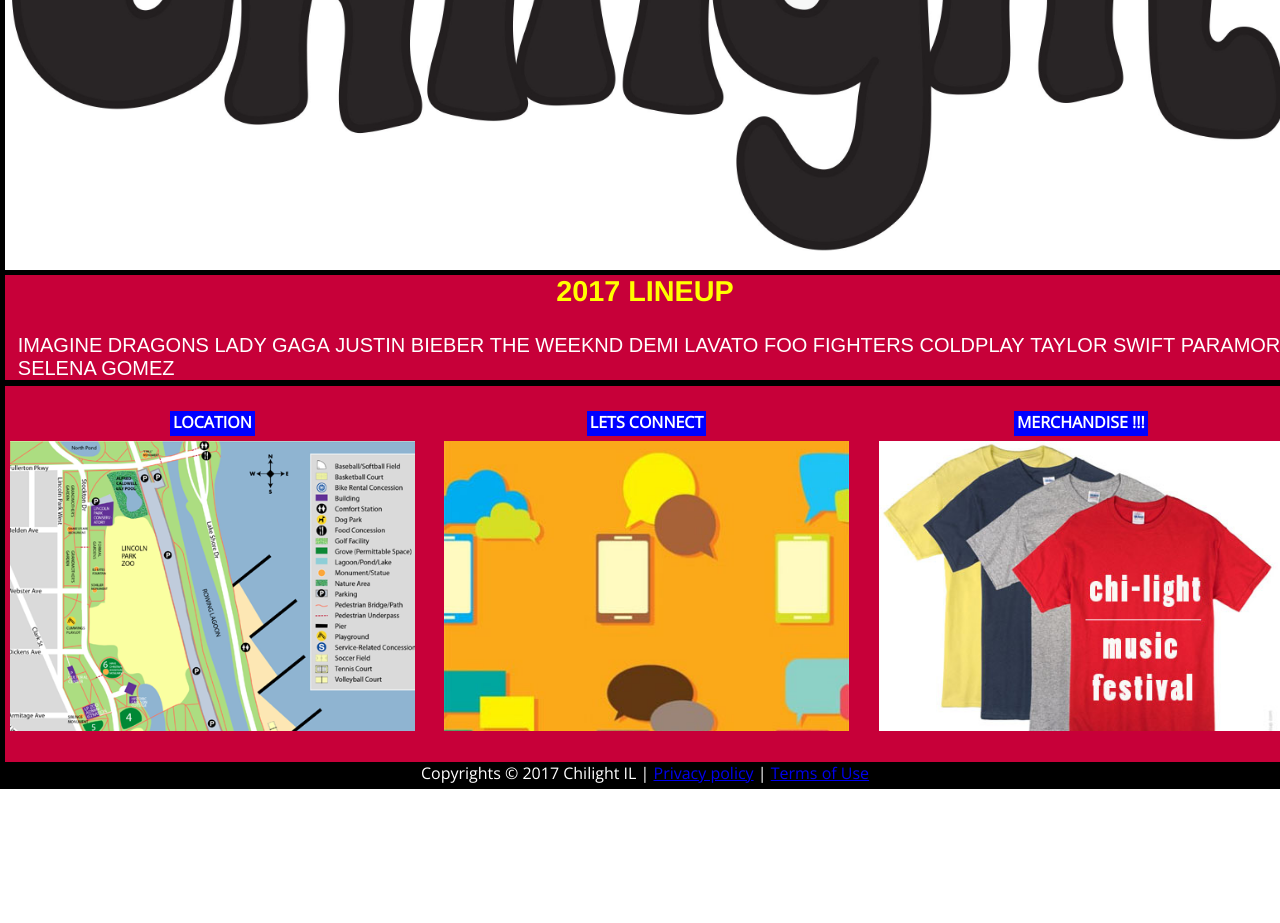
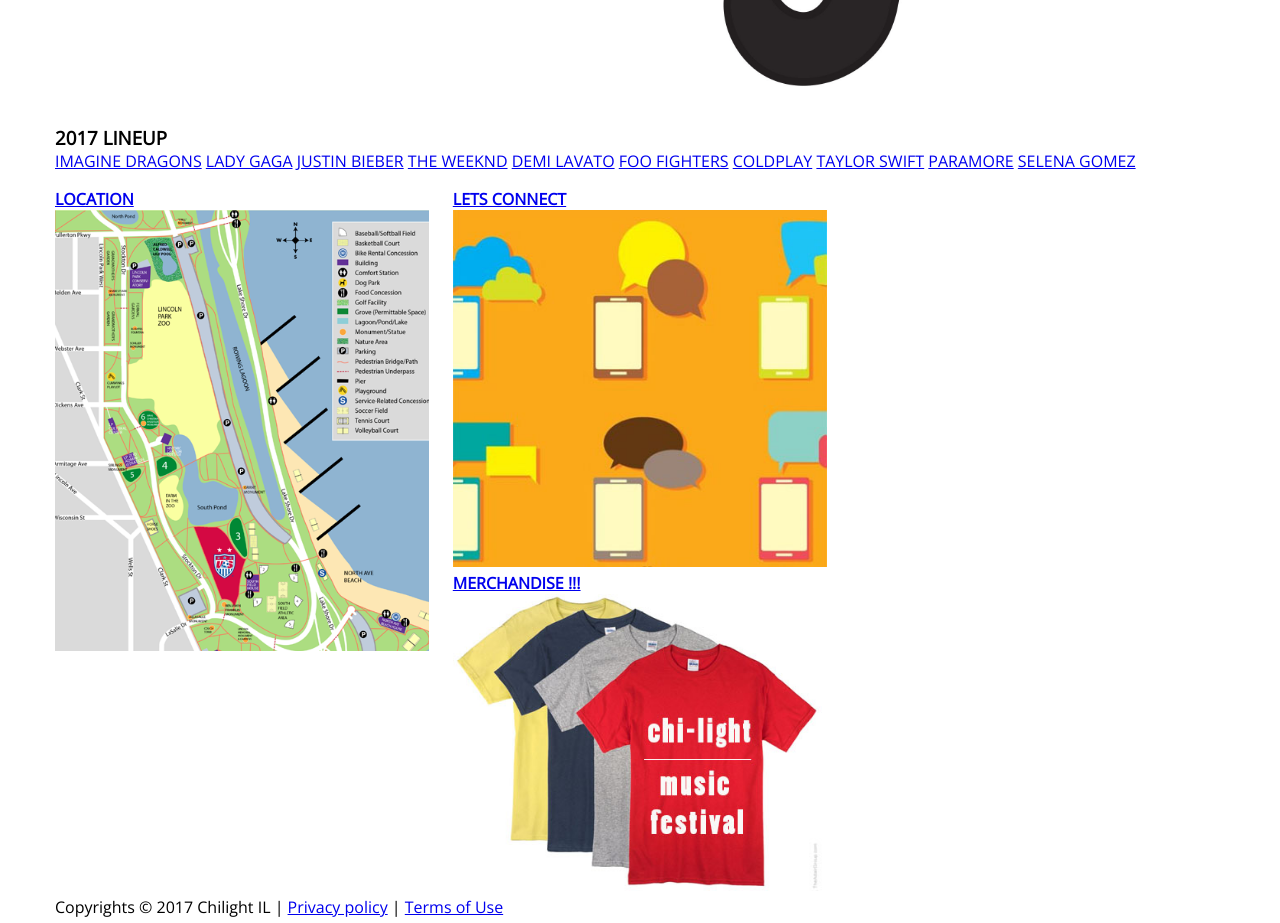
Before and after one commit to woodelin/mmp200, a plain HTML site: page prototype2/candice.html in a window 1280 px wide. Shown: the part 620-1543 px from the top of the page. Before the commit the page ends 1409 px from the top, so only its background shows below. Drawn offline with nearby package versions, Linux system fonts and the light colour scheme.

Commit message:
Update candice.css

```diff
--- a/prototype2/candice.css
+++ b/prototype2/candice.css
@@ -10,14 +10,10 @@ body{
     /*background-position: bottom;*/
     background-size: cover;
 }
-
-
-img{width:100%;}
 .container{
-	width:100%;
+	max-width:1170px;
 	padding:5px;
 	margin:0 auto;
-    background-color: black;
 }
 #main-menu{
 	display:none;
@@ -33,26 +29,14 @@ nav li{
 nav li ul{
 	display: none;
 }
+nav li: hover ul{
+	display: block;
+}
 
 h1{
 	text-align:right;
 	margin:0.5em 0;
 }
-
-h3 {
-	text-align: center;
-    font-size: 100%;
-     font-style: bold;
-    font-size: 180%;
-    font-family: helvetica, arial;
-    color: yellow;
-}
-
-footer {
-	text-align: center;
-    color: white;
-}
-
 /* Dropdown Button */
 .dropbtn {
     background-color: #000000;
@@ -99,144 +83,58 @@ footer {
 .show {display:block;}
 
 
-
-#date-loc{
-	float:right;
-	width:80%;
-	text-align:right;
+#slideshow img, #direction img{
+	width:100%;
 }
 
-/*#slideshow img, #direction img{
-	width:100%;
-}*/
-
-/*#lineup, #news, aside{
+#lineup, #news, aside{
 	margin:1em 0;
-}*/
-
-
-
-#slideshow {
-    overflow: hidden;
-    margin: auto;
-
 }
 
-
 #lineup li{
-
 	display:inline-block;
-	list-style:none;
-    }
-
-#lineup a{
-    text-decoration: none;
-    font-style:bold;
-    font-family: arial;
-    font-size: 100%;
-    color: white;
+	list-style-type: 0.5em;
 }
-
-#lineup a:hover{
-    background-color: white;
-    color:black;
-}
-
-#lineup {
-    width: 100%;
-    height: 100%;
-    background-color: #C70039;
-}
-
-#lineup ul {
-    width: 100%;
-    margin-top: 2%;
-    font-size: 20px;
-    font-family: arial, helvetica;
-    word-spacing: 5%;
-    margin-left: 1%;
-}
-
-
-
-#location {
-	width: 30%;
-}
-
-
-
-
-#largebox {
-
-    width:100%;
-    height: 100%;
-    background-color: #C70039;
-    overflow: hidden;
-    margin-top: 6px;
-}
-
-.mediabox {
-
-    width:31.6%;
-    display: inline-block;
-    overflow: hidden;
-    /*float: right;*/
-    margin: 2% 1%;
-    /*background-color: lightgrey;*/
-    height: 320px;
-}
-
-
-
-.mediabox:first-child{margin-left: 0.4%;}
-.mediabox:last-child{margin-right: 0;}
-
-
-
-#largebox h4 a:link, a:visited {
-    background-color: blue;
-    color:white;
-    text-decoration: none;
-    padding: .7%;
-
-    }
-
-#largebox h4 a:hover, a:active {
-    background-color: yellow;
-
-}
-
-
-h4{
-    text-align: center;
-    margin-bottom: 2%;
-
-}
-
-
-
-
 aside{
 	border:solid 2px #ccc;
 	border-radius: 3px;
 	padding:0.5em;
+}
 
+footer{
+    clear:both;
 }
+
+@media (min-width: 768px){
 nav li ul{
 	position: absolute;
 }
 
-/*@media (min-width:768px){
+	nav li{
+		display: inline-block;
+	}
+	nav li ul{
+		background-color: #fff;
+	}
 
-  }
 
-*/
+#date-loc{
+	float:right;
+	width:50%;
+	text-align:right;
+}
 
-/*--------medium device---------*/
+.mediabox{
+    width:32%;
+    margin-right:2%;
+    float:left;
+}
 
-@media only screen and (max-width: 698px){
-	.mediabox{
-		width:96%;
-		margin: 2%;
-	}
+ .mediabox img{
+     width:100%;
+ }
+
+.lastbox{
+    margin-right:0;
 }
+} /* closes media query */
```
